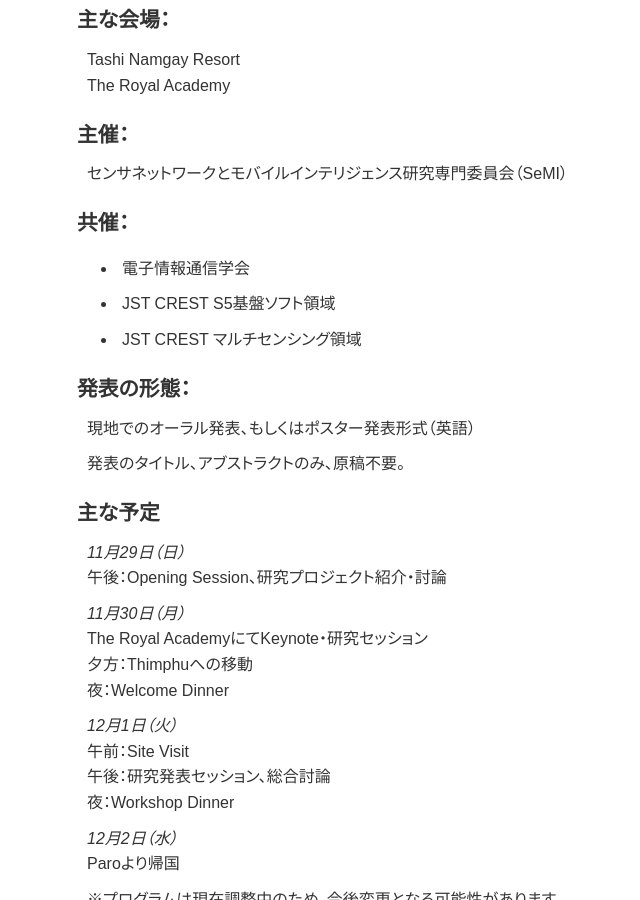
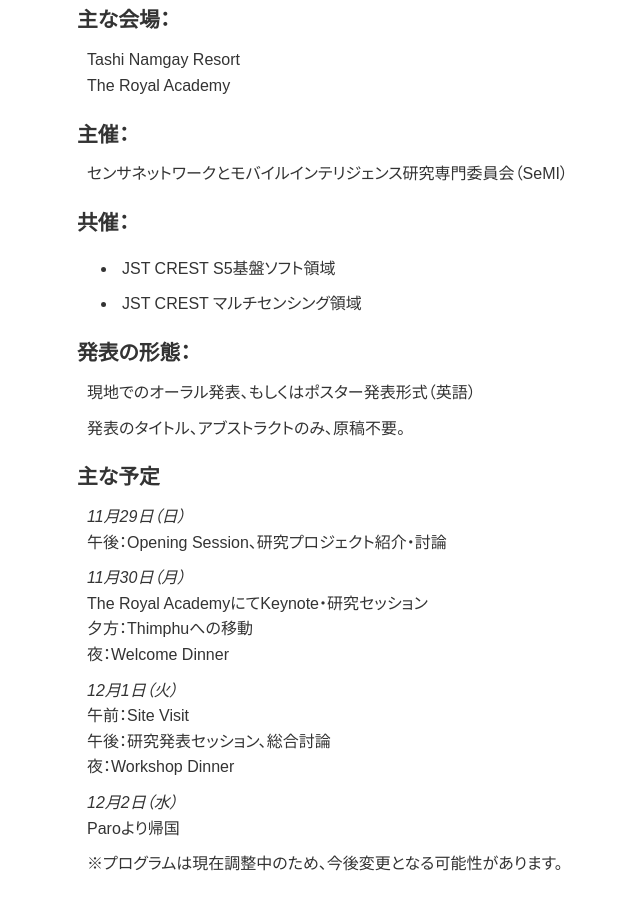
Before and after one commit to IEICE-SeMI/ieice-semi.github.io, a Jekyll site: the page built from docs/_posts/2026-11-29-conf.md, in a window 1280 px wide and 900 px high, scrolled down 1687 px. Shown: the whole window, without its empty margins (153-793 px from the left). Built offline with Jekyll 4.4.1, drawn with Linux system fonts in a browser that asks for light colours.

Commit message:
2026年SeMI海外２種研究会の共催を修正

```diff
--- a/docs/_posts/2026-11-29-conf.md
+++ b/docs/_posts/2026-11-29-conf.md
@@ -55,7 +55,6 @@
 センサネットワークとモバイルインテリジェンス研究専門委員会（SeMI）
 ###  共催：
 
-* 電子情報通信学会
 * JST CREST S5基盤ソフト領域
 * JST CREST マルチセンシング領域
 
```
